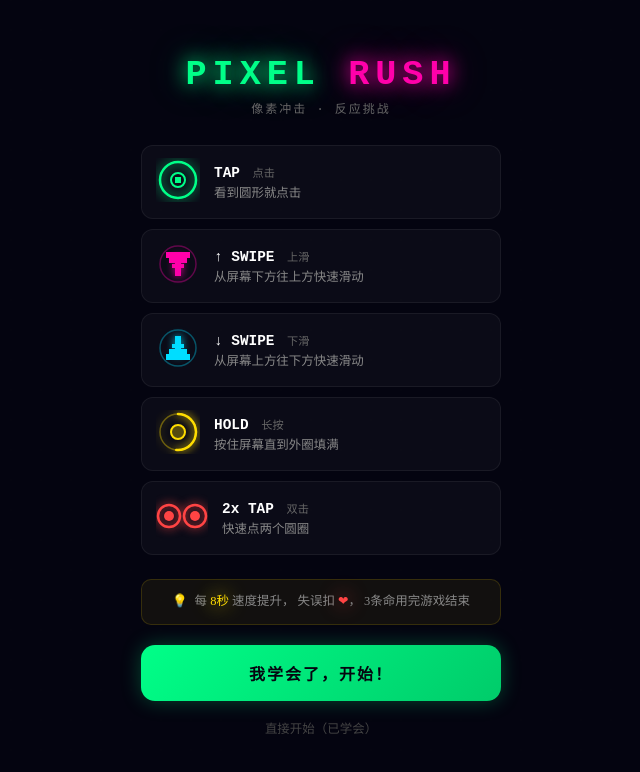
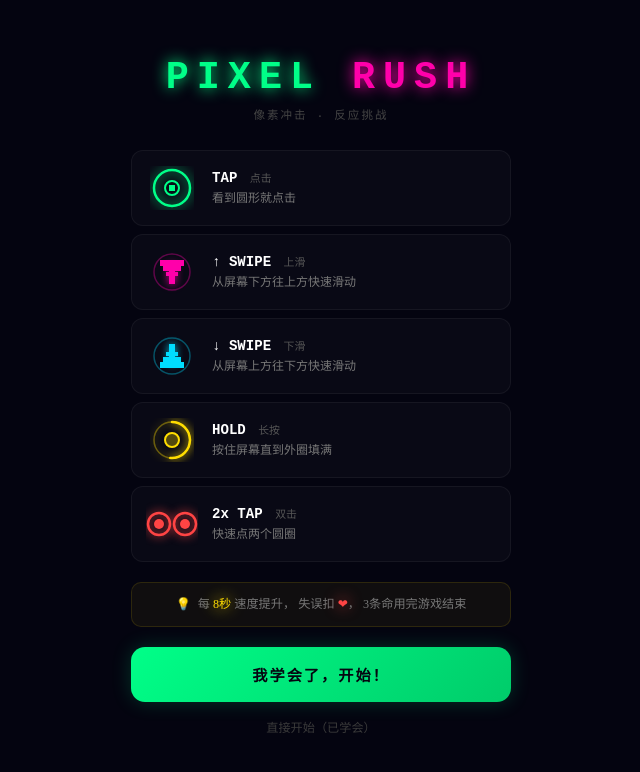
Before and after one commit to fanfafafa/pixelrush, a plain HTML site: page index.html in a window 1280 px wide. Shown: the whole page, without its empty margins (319-959 px from the left). Drawn offline with Linux system fonts and the light colour scheme.

Commit message:
Fix: tutorial icons, swipe logic, restart button

```diff
--- a/style.css
+++ b/style.css
@@ -20,7 +20,7 @@ canvas {
 .overlay {
   position: fixed;
   inset: 0;
-  background: rgba(5,5,16,0.95);
+  background: rgba(5,5,16,0.97);
   display: flex;
   align-items: center;
   justify-content: center;
@@ -29,7 +29,7 @@ canvas {
 }
 
 .overlay.hidden {
-  display: none;
+  display: none !important;
 }
 
 @keyframes fadeIn {
@@ -39,30 +39,29 @@ canvas {
 
 .tutorial-content {
   width: 100%;
-  max-width: 400px;
-  padding: 24px 20px;
+  max-width: 420px;
+  padding: 28px 20px;
   text-align: center;
 }
 
 /* Title */
 .tut-title {
-  font-size: 2.2rem;
+  font-size: 2.4rem;
   font-weight: 700;
-  letter-spacing: 6px;
+  letter-spacing: 8px;
   font-family: 'Courier New', monospace;
-  margin-bottom: 4px;
+  margin-bottom: 6px;
 }
 
-.neon-green { color: #00ff88; text-shadow: 0 0 20px #00ff88, 0 0 40px #00ff8866; }
-.neon-pink  { color: #ff00aa; text-shadow: 0 0 20px #ff00aa, 0 0 40px #ff00aa66; }
-.neon-blue  { color: #00ddff; text-shadow: 0 0 20px #00ddff; }
-.neon-gold  { color: #ffdd00; text-shadow: 0 0 20px #ffdd00; }
-.neon-red   { color: #ff4444; text-shadow: 0 0 20px #ff4444; }
-.neon-yellow { color: #ffdd00; }
+.neon-green { color: #00ff88; text-shadow: 0 0 15px #00ff88; }
+.neon-pink  { color: #ff00aa; text-shadow: 0 0 15px #ff00aa; }
+.neon-blue  { color: #00ddff; text-shadow: 0 0 15px #00ddff; }
+.neon-gold  { color: #ffdd00; text-shadow: 0 0 15px #ffdd00; }
+.neon-red   { color: #ff4444; text-shadow: 0 0 15px #ff4444; }
 
 .tut-subtitle {
-  color: #666;
-  font-size: 0.75rem;
+  color: #444;
+  font-size: 0.72rem;
   font-family: 'Courier New', monospace;
   letter-spacing: 2px;
   margin-bottom: 28px;
@@ -72,8 +71,8 @@ canvas {
 .tut-rules {
   display: flex;
   flex-direction: column;
-  gap: 10px;
-  margin-bottom: 24px;
+  gap: 8px;
+  margin-bottom: 20px;
   text-align: left;
 }
 
@@ -81,18 +80,16 @@ canvas {
   display: flex;
   align-items: center;
   gap: 14px;
-  background: rgba(255,255,255,0.03);
-  border: 1px solid rgba(255,255,255,0.06);
+  background: rgba(255,255,255,0.025);
+  border: 1px solid rgba(255,255,255,0.05);
   border-radius: 12px;
-  padding: 12px 14px;
+  padding: 11px 14px;
 }
 
-/* Icon circles */
-.tut-icon-circle {
-  width: 44px;
-  height: 44px;
-  border-radius: 50%;
-  border: 2px solid;
+/* Icon area */
+.tut-icon {
+  width: 52px;
+  height: 52px;
   display: flex;
   align-items: center;
   justify-content: center;
@@ -100,82 +97,34 @@ canvas {
   position: relative;
 }
 
-.neon-green-border { border-color: #00ff88; }
-.neon-pink-border  { border-color: #ff00aa; }
-.neon-blue-border  { border-color: #00ddff; }
-.neon-gold-border  { border-color: #ffdd00; }
-.neon-red-border   { border-color: #ff4444; }
-
-/* TAP dot */
-.tut-dot {
-  width: 12px;
-  height: 12px;
-  border-radius: 50%;
-  box-shadow: 0 0 10px currentColor;
-}
-
-/* Arrow */
-.tut-arrow {
-  width: 0; height: 0;
-  position: relative;
-}
-.tut-arrow-up {
-  border-left: 6px solid transparent;
-  border-right: 6px solid transparent;
-  border-bottom: 10px solid currentColor;
-}
-.tut-arrow-down {
-  border-left: 6px solid transparent;
-  border-right: 6px solid transparent;
-  border-top: 10px solid currentColor;
-}
-
-/* Hold ring */
-.tut-hold-ring {
-  width: 20px;
-  height: 20px;
-  border-radius: 50%;
-  border: 3px solid currentColor;
-  box-shadow: 0 0 8px currentColor;
-}
-
-/* Double circles */
-.tut-double {
-  width: 36px;
-  height: 16px;
-  border-radius: 16px;
-  border: 2px solid currentColor;
-  box-shadow: 0 0 8px currentColor;
-}
-
 /* Info text */
 .tut-info { flex: 1; }
 .tut-name {
-  font-size: 0.9rem;
+  font-size: 0.88rem;
   color: #fff;
   font-family: 'Courier New', monospace;
   font-weight: bold;
   margin-bottom: 2px;
 }
 .tut-en {
-  font-size: 0.7rem;
-  color: #666;
+  font-size: 0.68rem;
+  color: #555;
   font-weight: normal;
   margin-left: 4px;
 }
 .tut-desc {
-  font-size: 0.78rem;
-  color: #888;
+  font-size: 0.75rem;
+  color: #777;
 }
 
 /* Tip */
 .tut-tip {
-  background: rgba(255,215,0,0.06);
-  border: 1px solid rgba(255,215,0,0.15);
+  background: rgba(255,215,0,0.05);
+  border: 1px solid rgba(255,215,0,0.12);
   border-radius: 10px;
   padding: 12px;
-  font-size: 0.78rem;
-  color: #888;
+  font-size: 0.76rem;
+  color: #777;
   line-height: 1.6;
   margin-bottom: 20px;
 }
@@ -190,26 +139,26 @@ canvas {
   border: none;
   border-radius: 14px;
   padding: 16px;
-  font-size: 1rem;
+  font-size: 0.95rem;
   font-weight: 700;
   font-family: 'Courier New', monospace;
   cursor: pointer;
   letter-spacing: 2px;
-  transition: transform 0.15s, box-shadow 0.15s;
-  box-shadow: 0 0 20px #00ff8844;
-  margin-bottom: 10px;
+  transition: transform 0.12s, box-shadow 0.12s;
+  box-shadow: 0 0 20px #00ff8830;
+  margin-bottom: 8px;
 }
 .btn-start:active {
   transform: scale(0.97);
-  box-shadow: 0 0 10px #00ff8822;
+  box-shadow: 0 0 8px #00ff8820;
 }
 
 .btn-skip {
   background: transparent;
   border: none;
-  color: #444;
-  font-size: 0.78rem;
+  color: #3a3a3a;
+  font-size: 0.76rem;
   cursor: pointer;
   padding: 8px;
 }
-.btn-skip:active { color: #666; }
+.btn-skip:hover { color: #555; }
```
